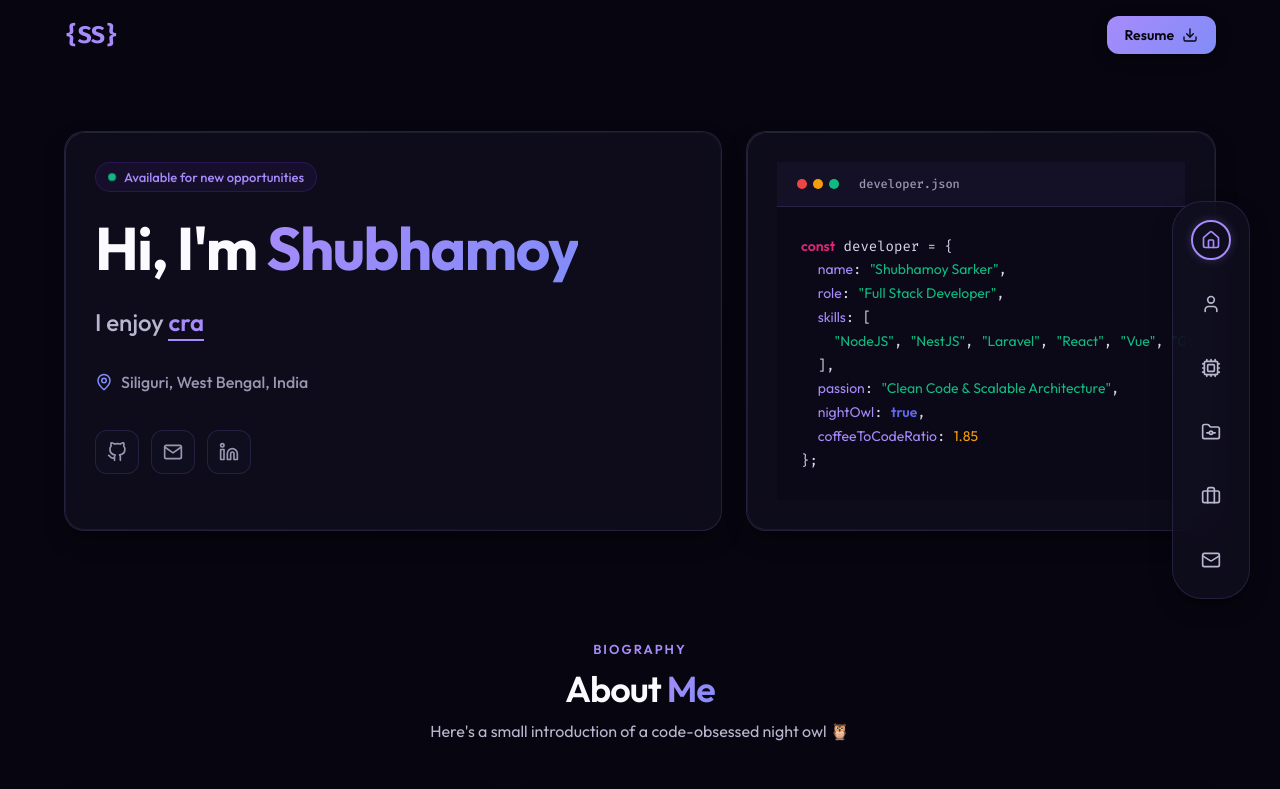
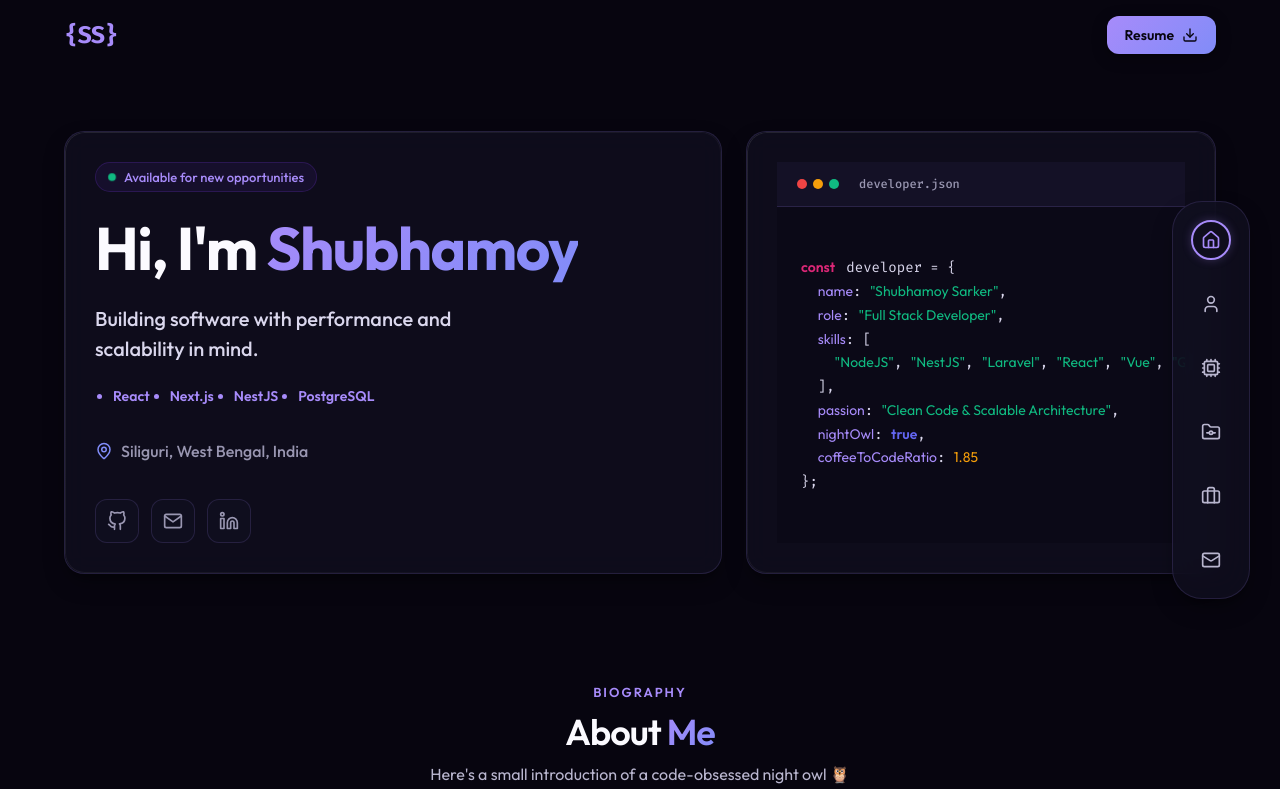
Before and after one commit to shubhamoys/my-portfolio, a Next.js app: page / in a window 1280 px wide. Shown: the top 789 px of the page. Built offline with nearby package versions, Linux system fonts and the light colour scheme.

Commit message:
- hero section update

```diff
--- a/src/components/sections/hero/hero.module.scss
+++ b/src/components/sections/hero/hero.module.scss
@@ -84,24 +84,32 @@
   -webkit-text-fill-color: transparent;
 }
 
-.typewriterBox {
-  font-size: 24px;
+.tagline {
+  font-size: 20px;
   font-weight: 500;
-  color: var(--dark-300);
-  min-height: 36px;
+  color: var(--dark-200);
   line-height: 1.5;
+  max-width: 420px;
 
   @include lt-md {
-    font-size: 18px;
-    min-height: 28px;
+    font-size: 17px;
   }
 }
 
-.dynamicText {
+.techList {
+  display: flex;
+  flex-wrap: wrap;
+  gap: 4px 20px;
+  padding-left: 18px;
+  margin: 0;
+  list-style: disc;
+}
+
+.techItem {
+  font-size: 14px;
+  font-weight: 600;
   color: var(--primary);
-  font-weight: 600;
-  border-bottom: 2px solid var(--primary);
-  padding-bottom: 2px;
+  line-height: 1.8;
 }
 
 .address {
--- a/src/components/sections/hero/hero.tsx
+++ b/src/components/sections/hero/hero.tsx
@@ -2,9 +2,10 @@
 
 import { SOCIAL_LINKS } from "@/lib/data";
 import styles from "./hero.module.scss";
-import CustomTypical from "@/components/ui/custom-typical";
 import BentoCard from "@/components/ui/bento-card";
 import { MapPin } from "lucide-react";
+
+const TECH_STACK = ["React", "Next.js", "NestJS", "PostgreSQL"];
 
 export default function Hero() {
   const handleSocialClick = (url: string) => {
@@ -25,17 +26,19 @@
             Hi, I&apos;m <span className={styles.gradientText}>Shubhamoy</span>
           </h1>
 
-          <div className={styles.typewriterBox}>
-            <span className={styles.staticText}>I enjoy </span>
-            <CustomTypical
-              steps={[
-                "building scalable backends. ⚙️",
-                "crafting interactive user experiences. 💻",
-                "turning caffeine into functional code. ☕",
-              ]}
-              className={styles.dynamicText}
-            />
-          </div>
+          {/* Static tagline */}
+          <p className={styles.tagline}>
+            Building software with performance and scalability in mind.
+          </p>
+
+          {/* Tech stack list */}
+          <ul className={styles.techList}>
+            {TECH_STACK.map((tech) => (
+              <li key={tech} className={styles.techItem}>
+                {tech}
+              </li>
+            ))}
+          </ul>
 
           <div className={styles.address}>
             <MapPin size={18} className={styles.pinIcon} />
@@ -73,7 +76,7 @@
         <div className={styles.editorBody}>
           <pre className="font-mono">
             <code>
-              <span className={styles.jsonKeyword}>const</span> developer = &#123;
+              <span className={styles.jsonKeyword}>const </span> developer = &#123;
               {"\n  "}
               <span className={styles.jsonKey}>name</span>:{" "}
               <span className={styles.jsonString}>&quot;Shubhamoy Sarker&quot;</span>,
@@ -92,7 +95,7 @@
               {"\n  "}],
               {"\n  "}
               <span className={styles.jsonKey}>passion</span>:{" "}
-              <span className={styles.jsonString}>&quot;Clean Code & Scalable Architecture&quot;</span>,
+              <span className={styles.jsonString}>&quot;Clean Code &amp; Scalable Architecture&quot;</span>,
               {"\n  "}
               <span className={styles.jsonKey}>nightOwl</span>: <span className={styles.jsonBoolean}>true</span>,
               {"\n  "}
--- a/src/components/ui/custom-typical.tsx
+++ /dev/null
@@ -1,57 +0,0 @@
-"use client";
-
-import React, { useEffect, useState } from "react";
-
-interface CustomTypicalProps {
-  steps: string[];
-  period?: number;
-  className?: string;
-  wrapper?: keyof JSX.IntrinsicElements;
-}
-
-export default function CustomTypical({
-  steps,
-  period = 2000,
-  className = "",
-  wrapper: Wrapper = "span",
-}: CustomTypicalProps) {
-  const [text, setText] = useState("");
-  const [loopNum, setLoopNum] = useState(0);
-  const [isDeleting, setIsDeleting] = useState(false);
-  const [delta, setDelta] = useState(100);
-
-  useEffect(() => {
-    const ticker = setInterval(() => {
-      tick();
-    }, delta);
-
-    return () => {
-      clearInterval(ticker);
-    };
-  }, [text, delta, isDeleting, loopNum]);
-
-  const tick = () => {
-    const i = loopNum % steps.length;
-    const fullText = steps[i];
-    const updatedText = isDeleting
-      ? fullText.substring(0, text.length - 1)
-      : fullText.substring(0, text.length + 1);
-
-    setText(updatedText);
-
-    if (isDeleting) {
-      setDelta(50); // Erase faster
-    }
-
-    if (!isDeleting && updatedText === fullText) {
-      setIsDeleting(true);
-      setDelta(period); // Pause after typing
-    } else if (isDeleting && updatedText === "") {
-      setIsDeleting(false);
-      setLoopNum((prev) => prev + 1);
-      setDelta(100); // Reset speed for next text
-    }
-  };
-
-  return <Wrapper className={className}>{text}</Wrapper>;
-}
```
